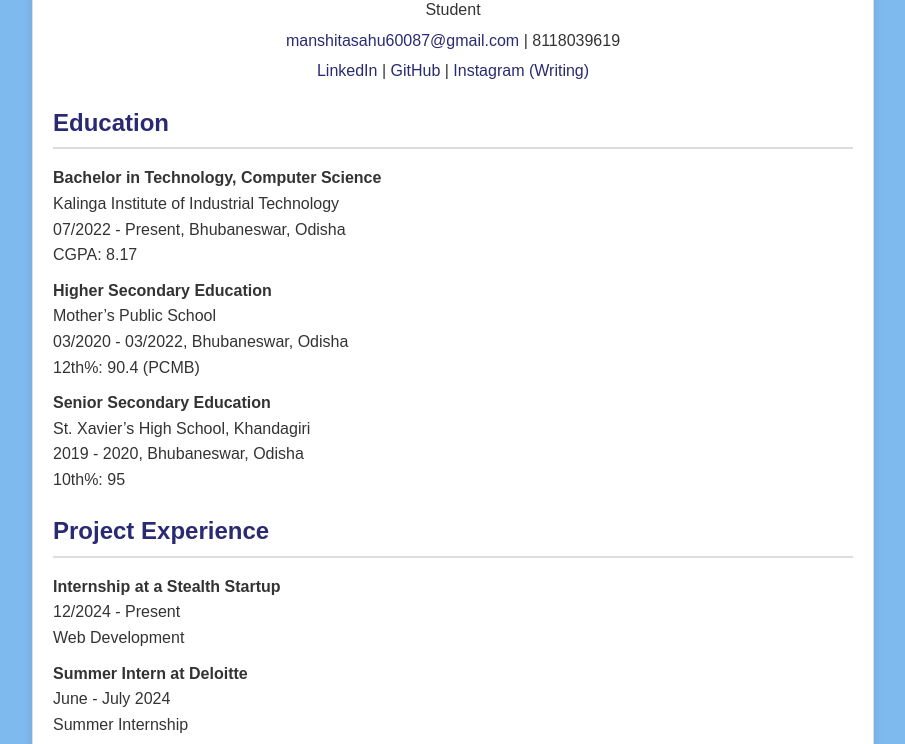
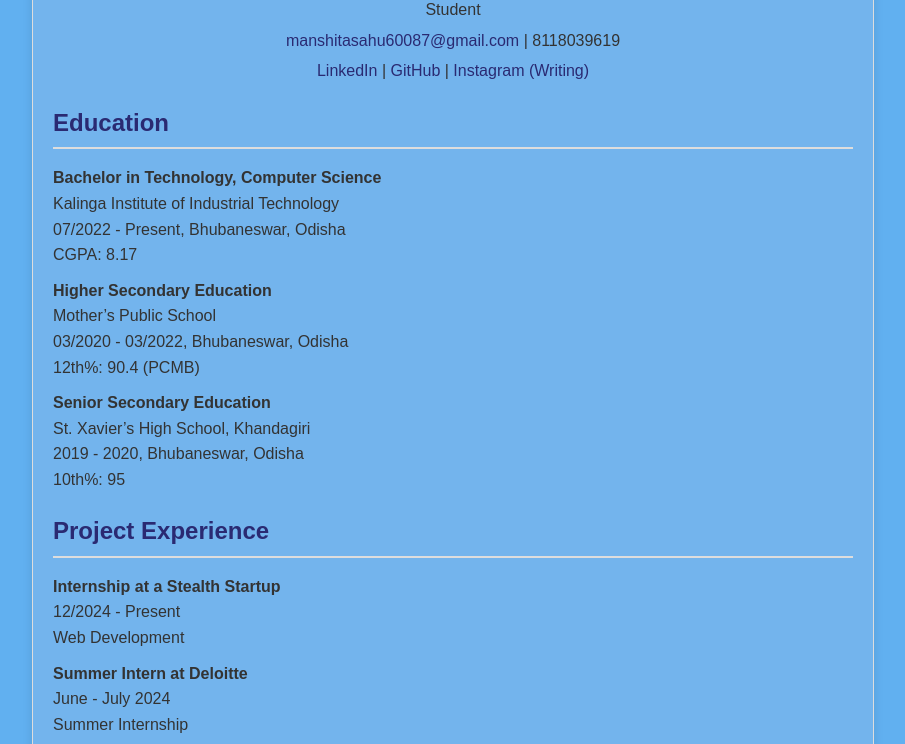
Before and after one commit to sahumanshita/resume, a plain HTML site: page index.html in a window 1280 px wide. Shown: the part 254-998 px from the top of the page, without its empty margins (187-1092 px from the left). Drawn offline with Linux system fonts and the light colour scheme.

Commit message:
Update style.css

```diff
--- a/style.css
+++ b/style.css
@@ -3,7 +3,7 @@ body {
     margin: 0;
     padding: 0;
     line-height: 1.6;
-    background-color: #75b5edeb;
+    background-color: rgb(97, 176, 240);
     color: #333;
 }
 
@@ -11,7 +11,7 @@ body {
     max-width: 800px;
     margin: 20px auto;
     padding: 20px;
-    background: #fff;
+    background: #75b5edeb;
     border: 1px solid #ddd;
     box-shadow: 0 0 10px rgba(0, 0, 0, 0.1);
 }
```
